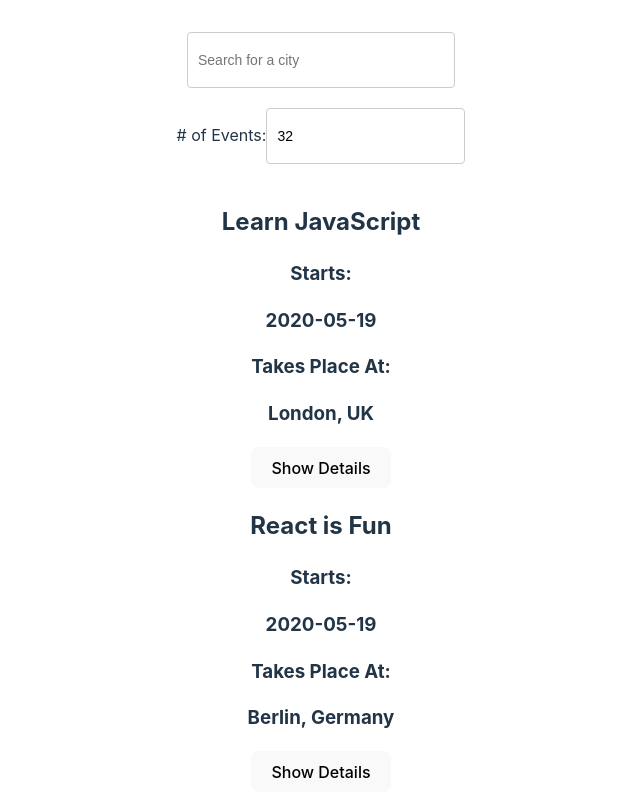
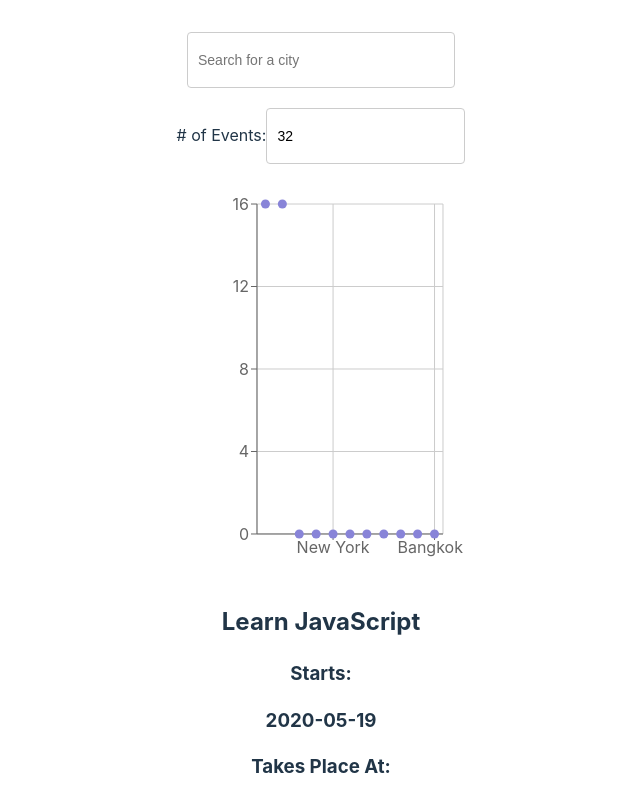
Before and after one commit to logicless-bt/meet, a React (Vite) app: page / in a window 1280 px wide. Shown: the top 800 px of the page, without its empty margins (319-959 px from the left). Built offline with nearby package versions, Linux system fonts and the light colour scheme.

Commit message:
warningAlert debugged and CityEventsChart implemented
- made warningAlert in App.jsx fully functional
- created and implemented CityEventsChart

```diff
--- a/package.json
+++ b/package.json
@@ -15,6 +15,7 @@
     "nprogress": "^0.2.0",
     "react": "^18.3.1",
     "react-dom": "^18.3.1",
+    "recharts": "^2.15.1",
     "vite-plugin-pwa": "^0.21.1",
     "workbox-core": "^7.3.0",
     "workbox-expiration": "^7.3.0",
--- a/src/App.jsx
+++ b/src/App.jsx
@@ -4,6 +4,7 @@
 import EventList from './components/EventList.jsx';
 import CitySearch from './components/CitySearch.jsx';
 import NumberOfEvents from './components/NumberOfEvents.jsx';
+import CityEventsChart from './components/CityEventsChart.jsx';
 import { extractLocations, getEvents } from './api';
 import { InfoAlert, ErrorAlert, WarningAlert } from './components/Alert';
 
@@ -41,28 +42,26 @@
 
   useEffect(() => {
     if (navigator.onLine) {
-      // set the warning alert message to an empty string ""
+      setWarningAlert("");
     } else {
-      // set the warning alert message to a non-empty string
+      setWarningAlert("You are running offline. Data may be out of date.");
     }
     fetchData();
   }, [currentCity, currentNOE]);
 
   return (
     <div>
-      {/*<div>
-        <button
-        onClick={test}>Test</button>
-      </div>*/}
       <div className="alerts-container">
         {infoAlert.length ? <InfoAlert text={infoAlert}/> : null}
         {errorAlert.length ? <ErrorAlert text = {errorAlert}/> : null}
+        {warningAlert.length ? <WarningAlert text = {warningAlert}/> : null}
       </div>
       <CitySearch allLocations = {allLocations}
       setCurrentCity={setCurrentCity}
       setInfoAlert={setInfoAlert}/>
       <NumberOfEvents setCurrentNOE = {setCurrentNOE}
       currentNOE = {currentNOE} setInfoAlert = {setInfoAlert} setErrorAlert={setErrorAlert}/>
+      <CityEventsChart events = {events} allLocations = {allLocations}/>
       <EventList events = {events}/>
     </div>
   );
--- /dev/null
+++ b/src/components/CityEventsChart.jsx
@@ -0,0 +1,47 @@
+import { useState, useEffect } from 'react';
+import {
+  ScatterChart,
+  Scatter,
+  XAxis, YAxis,
+  CartesianGrid,
+  Tooltip,
+  ResponsiveContainer
+} from 'recharts';
+
+const CityEventsChart = ({ allLocations, events}) => {
+    const [data, setData] = useState([]);
+
+    useEffect(() => {
+        setData(getData());
+    }, [`${events}`]);
+
+    const getData = () => {
+        const data = allLocations.map((location) => {
+          const count = events.filter((event) => event.location === location).length
+          const city = location.split(', ')[0]
+          return { city, count };
+        })
+        return data;
+    };
+
+    return (
+        <ResponsiveContainer width="99%" height={400}>
+          <ScatterChart
+            margin={{
+              top: 20,
+              right: 20,
+              bottom: 20,
+              left: 20,
+            }}
+          >
+            <CartesianGrid />
+            <XAxis type="category" dataKey="city" name="City"  />
+            <YAxis type="number" dataKey="count" name="Number of Events" allowDecimals = {false} />
+            <Tooltip cursor={{ strokeDasharray: '3 3' }} />
+            <Scatter name="A school" data={data} fill="#8884d8" />
+          </ScatterChart>
+        </ResponsiveContainer>
+      );
+}
+
+export default CityEventsChart;
```
Also changed, not shown: 1 other file (tests, documents, lock files or other folders).
